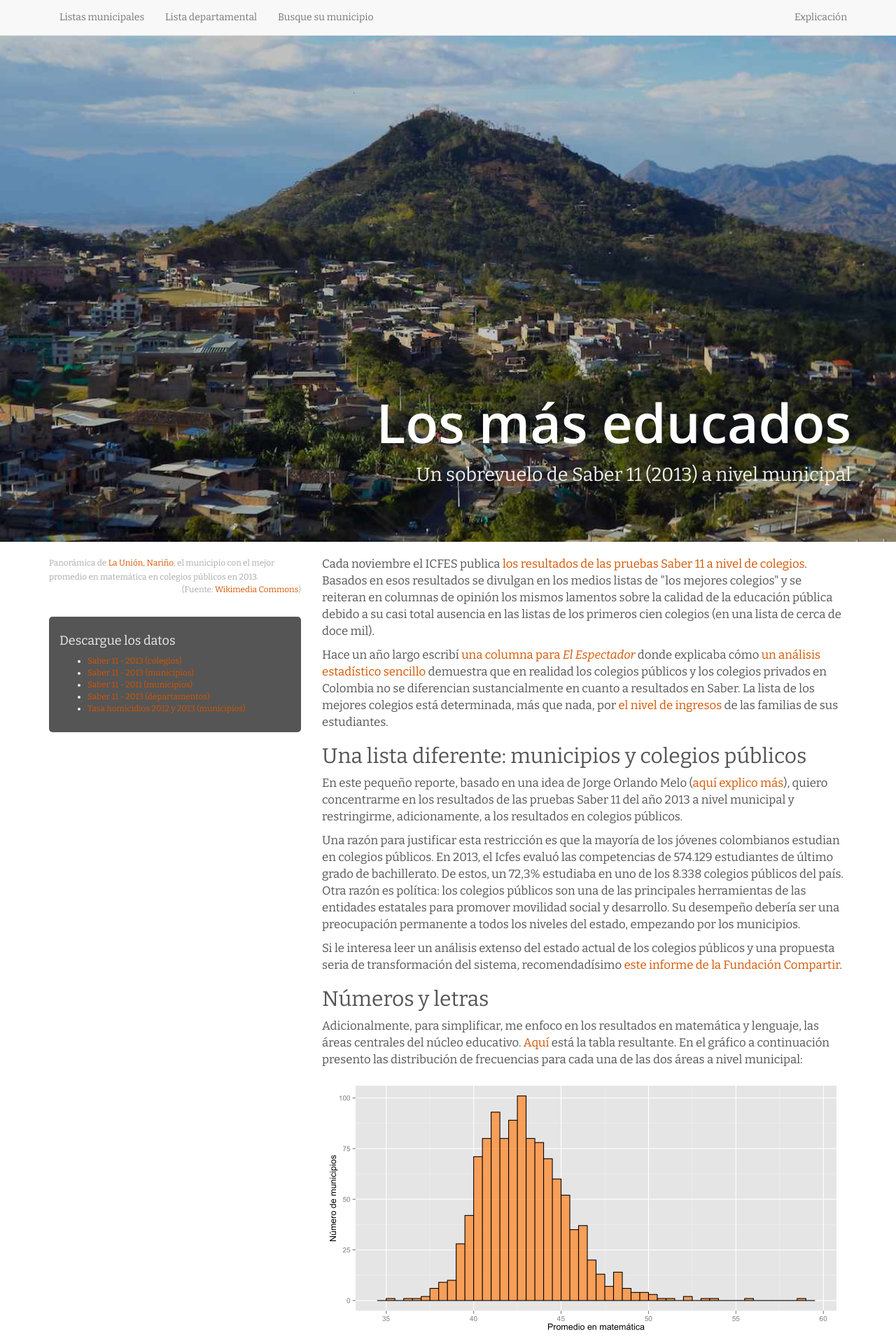
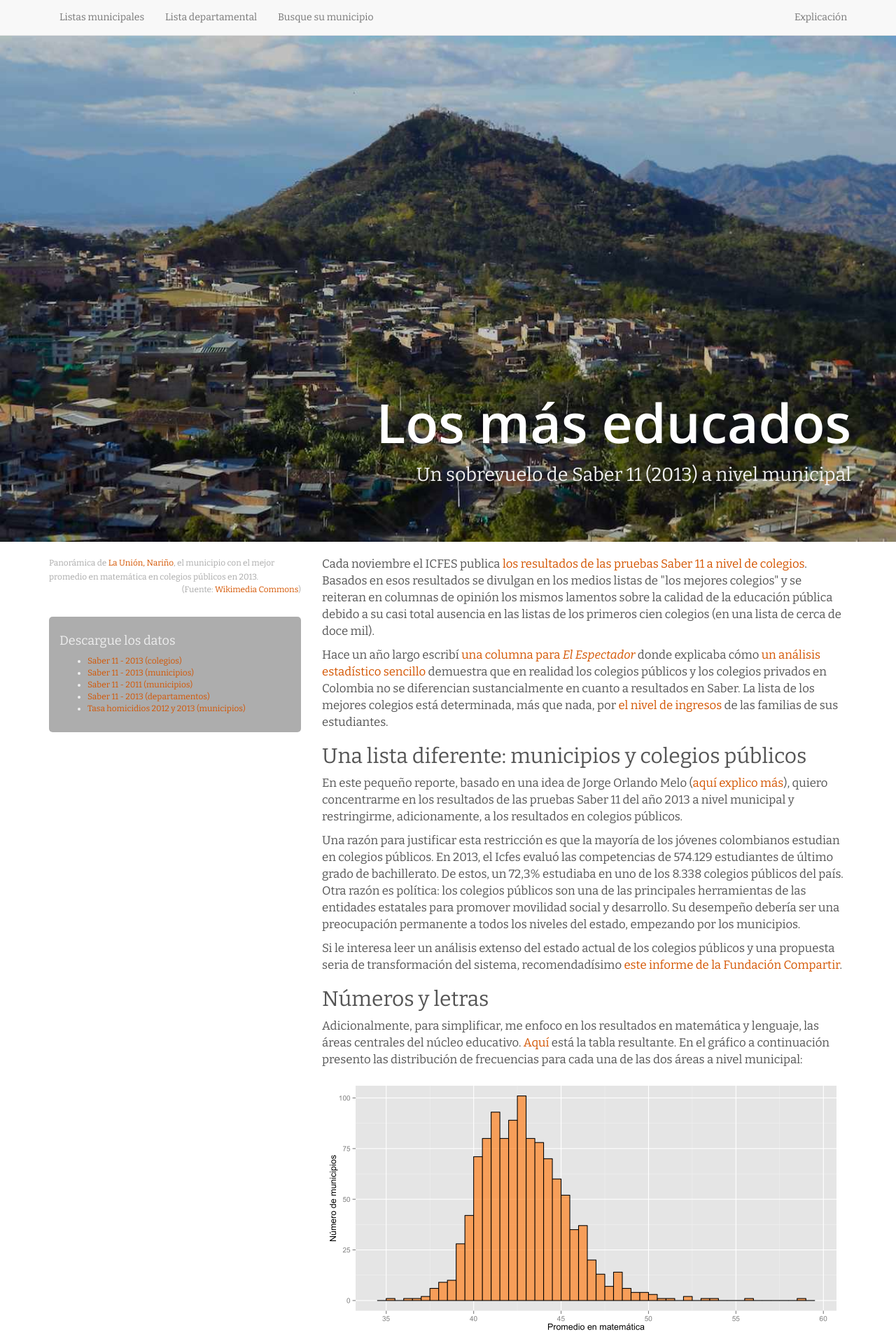
Before and after one commit to finiterank/saber_notebooks, a Jekyll site: the page built from index.md, in a window 1280 px wide. Shown: the top 1920 px of the page at 70% size. Built offline with Jekyll 4.4.1, drawn with Linux system fonts in a browser that asks for light colours; nearby versions of some CDN libraries; Markdown is read by kramdown in place of the engine named in the settings.

Commit message:
Descargar

```diff
--- a/css/style.css
+++ b/css/style.css
@@ -7,7 +7,7 @@ a:hover{color:#dc7632;}
 a:visited {color: #d45500;}
 
 .navbar{margin-bottom: 0;}
-.descargar{background-color: #555;
+.descargar{background-color: #adadad;
 			color:#eee; margin-top:30px;
 			margin-bottom:30px;
 			padding:15px;
@@ -15,8 +15,8 @@ a:visited {color: #d45500;}
 
 p {margin:0;}
 
-.pie{background-color: #555;
-	color:#f1f1f1;
+.pie{background-color: #adadad;
+	color:#eee;
 	height: 200px;
 	padding-top:30px;
 	margin-top:40px;}
```
